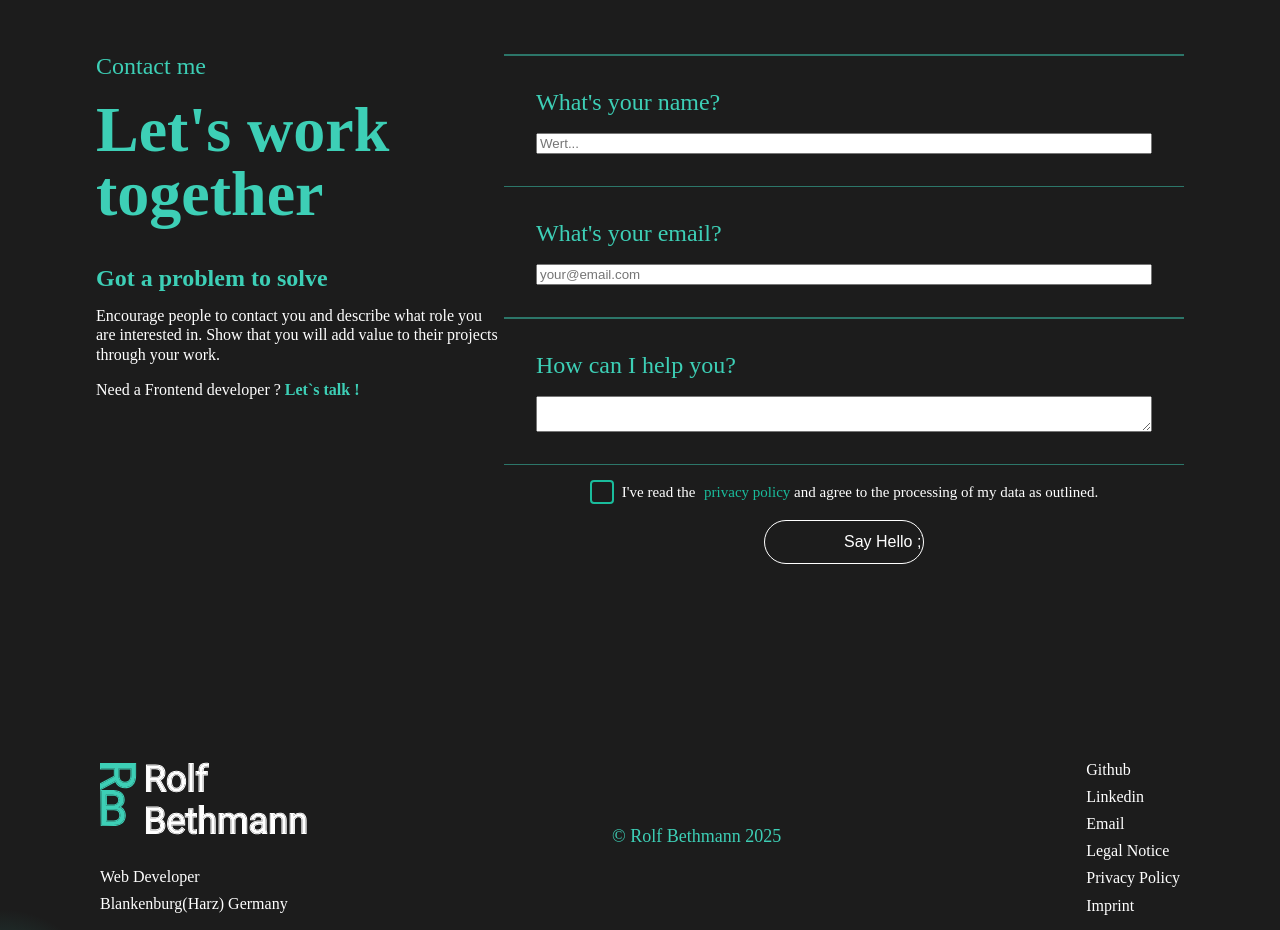
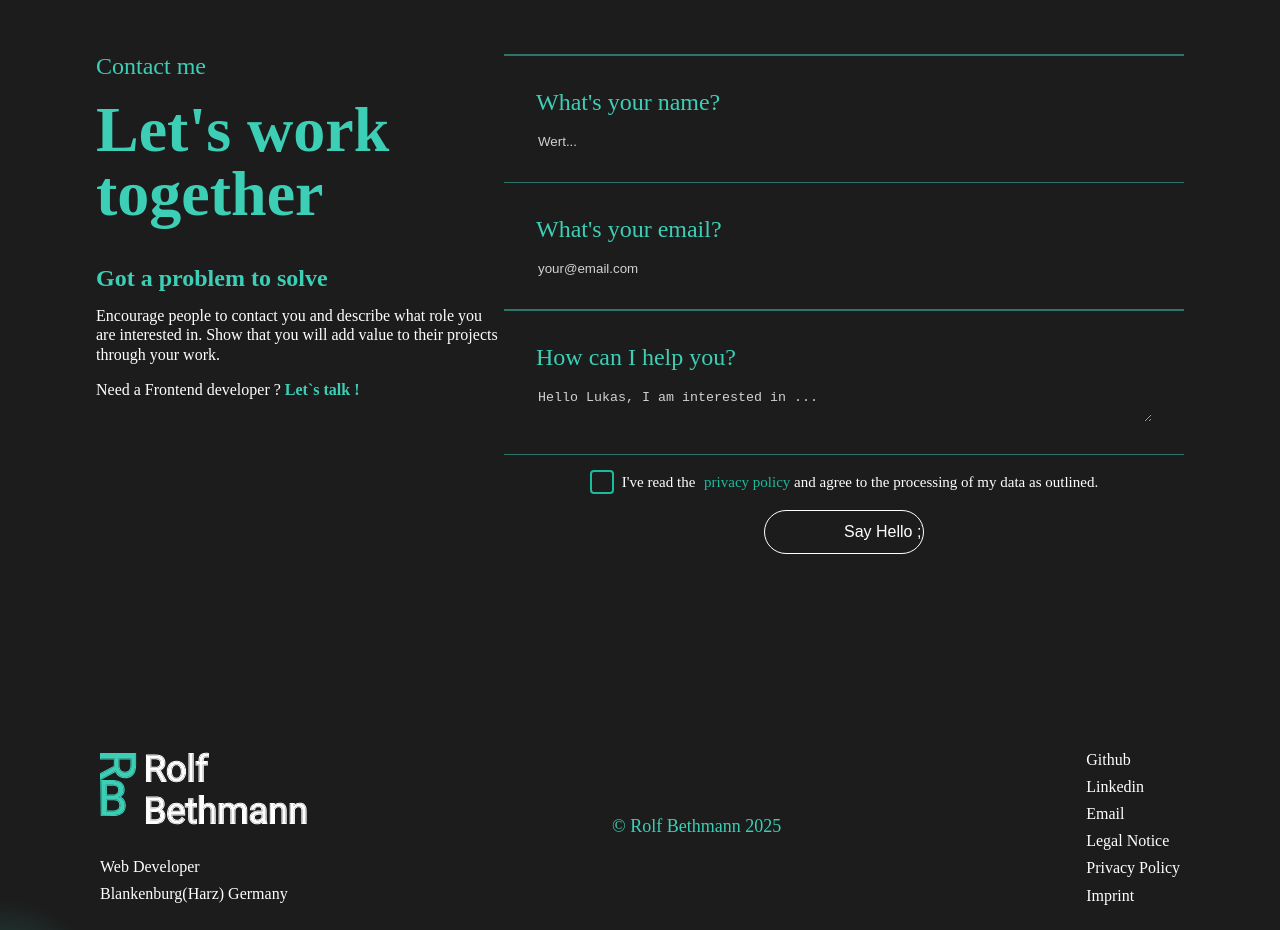
Before and after one commit to bethmannRolf/portfolio, an Angular app: page / in a window 1280 px wide. Shown: the part 4100-5030 px from the top of the page. Built offline with nearby package versions, Linux system fonts and the light colour scheme.

Commit message:
contact form styling placeholders

```diff
--- a/src/app/contact-form/contact-form.component.css
+++ b/src/app/contact-form/contact-form.component.css
@@ -214,3 +214,29 @@
   border-top: 1px solid #3dcfb6;
   border-bottom: 1px solid #3dcfb6;
 }
+
+input::placeholder {
+  font-weight: 400;
+  font-size: 18;
+  line-height: 120%;
+  letter-spacing: 0%;
+  color: rgba(255, 255, 255, 0.8);
+}
+
+input {
+  background-color: transparent;
+  border: none;
+}
+
+textarea {
+  background-color: transparent;
+  border: none;
+}
+
+textarea::placeholder {
+  font-weight: 400;
+  font-size: 18;
+  line-height: 120%;
+  letter-spacing: 0%;
+  color: rgba(255, 255, 255, 0.8);
+}
--- a/src/app/contact-form/contact-form.component.html
+++ b/src/app/contact-form/contact-form.component.html
@@ -11,7 +11,7 @@
 
     <div class="message-area-section">
         <label for="message"><span class="question-message-input">How can I help you?</span></label>
-        <textarea id="message" formControlName="message" required></textarea>
+        <textarea placeholder="Hello Lukas, I am interested in ..." id="message" formControlName="message" required></textarea>
     </div>
     <div class="policy-button-section">
         <div class="checkbox-section">
--- a/src/app/contact-form/contact-form.component.scss
+++ b/src/app/contact-form/contact-form.component.scss
@@ -218,3 +218,35 @@
     border-top: 1px solid rgba(61, 207, 182, 1);
     border-bottom: 1px solid rgba(61, 207, 182, 1);
 }
+
+input::placeholder {
+
+font-weight: 400;
+font-size: 18;
+line-height: 120%;
+letter-spacing: 0%;
+
+color: rgba(255, 255, 255, 0.8);
+
+    // color: gray;
+    // font-style: italic;
+    // opacity: 0.7;
+  }
+  input{
+    background-color: transparent;
+    border: none;
+  }
+
+  textarea{
+    background-color: transparent;
+    border: none;
+  }
+
+  textarea::placeholder{
+    font-weight: 400;
+font-size: 18;
+line-height: 120%;
+letter-spacing: 0%;
+
+color: rgba(255, 255, 255, 0.8);
+  }
```
Also changed, not shown: src/app/contact-form/contact-form.component.min.css.
